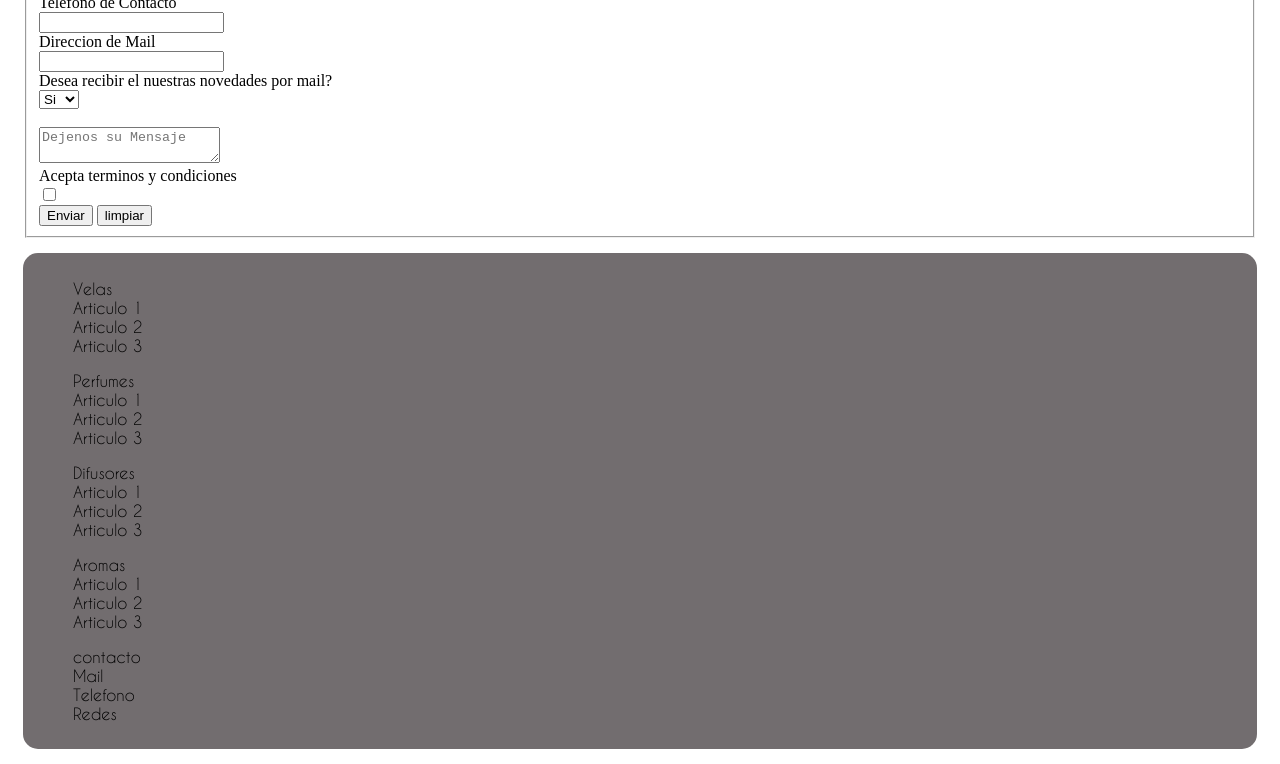
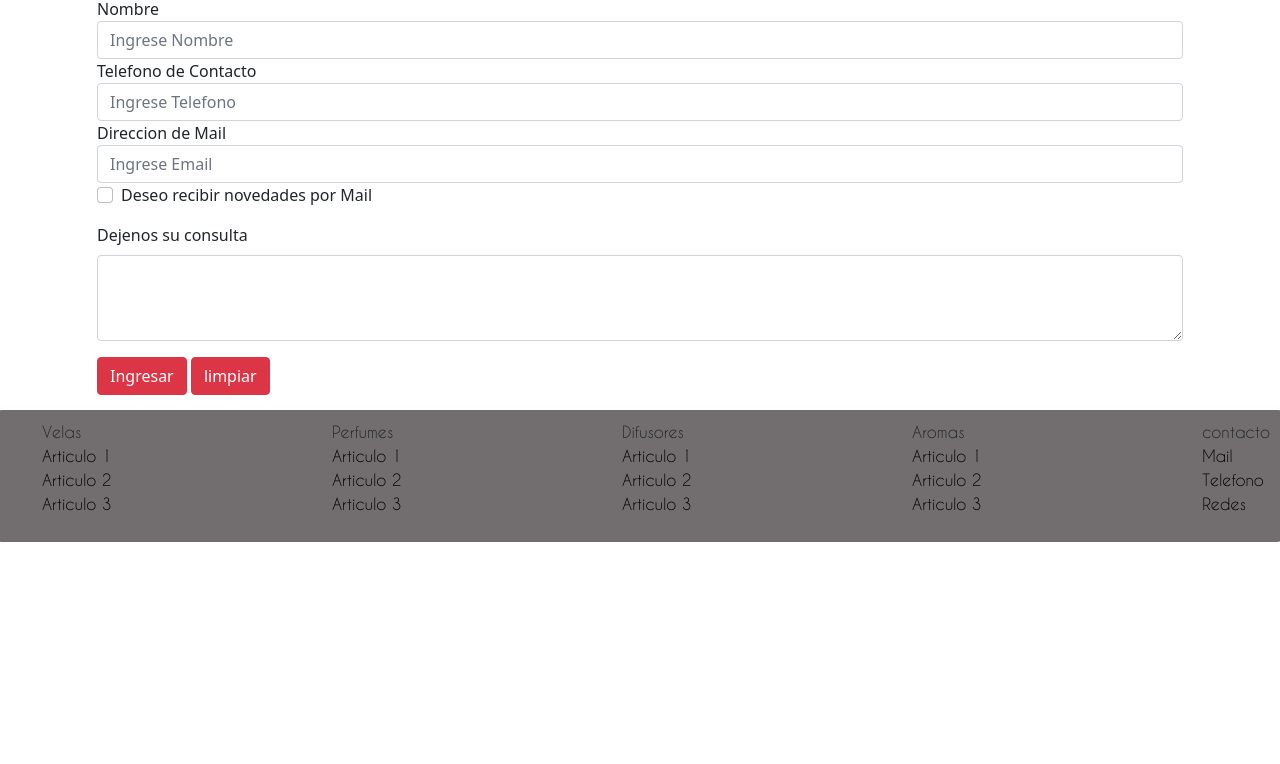
Before and after one commit to matrabinovich/owski, a plain HTML site: page pages/contacto.html in a window 1280 px wide. Shown: the part 252-1016 px from the top of the page. After the commit the page ends 809 px from the top, so only its background shows below. Drawn offline with nearby package versions, Linux system fonts and the light colour scheme.

Commit message:
agregado bootstrap

```diff
--- a/pages/contacto.html
+++ b/pages/contacto.html
@@ -6,6 +6,7 @@
     <meta name="viewport" content="width=device-width, initial-scale=1.0">
     <title>contacto</title>
     <link rel="shortcut icon" href="../imagenes/favicon-14.png">
+    <link href="https://cdn.jsdelivr.net/npm/bootstrap@5.1.3/dist/css/bootstrap.min.css" rel="stylesheet" integrity="sha384-1BmE4kWBq78iYhFldvKuhfTAU6auU8tT94WrHftjDbrCEXSU1oBoqyl2QvZ6jIW3" crossorigin="anonymous">
     <link rel="stylesheet" href="../styles.css">
 </head>
 <body>
@@ -23,32 +24,44 @@
         </nav>
     </header>
 
-    <form action="">
-        <fieldset>
-            <legend>Formulario de Contacto</legend>
-            <label for="nombre">Nombre</label><br>
-            <input type="text" name="nombre"><br>
-            <label for="telefono">Telefono de Contacto</label><br>
-            <input type="number" name="telefono"><br>
-            <label for="mail">Direccion de Mail</label><br>
-            <input type="email" name="mail"><br>
-            <label for="novedades">Desea recibir el nuestras novedades por mail?</label><br>
-            <select name="novedades" id="">
-                <option value="si">Si</option>
-                <option value="nn">No</option>
-            </select><br>
-            <br>
-            <textarea name="mensaje" placeholder="Dejenos su Mensaje"></textarea><br>
-            <form action="">
-                <label for="checkbox">Acepta terminos y condiciones</label><br>
-                <input type="checkbox" name="acepta" value="1"><br>
-            </form>
-            <input type="submit" value="Enviar">
-            <input type="reset" value="limpiar">
-        </fieldset>
-    </form>
 
-    <footer>
+    <div class="container">
+        <h2>Contacto</h2>
+        <form action="#">
+            <div class="form-group">
+                <label for="name">Nombre</label>
+                <input class="form-control" type="text" id="contactoNombre" placeholder="Ingrese Nombre" name="nombre">
+            </div>
+            <div class="form-group">
+                <label for="number">Telefono de Contacto</label>
+                <input class="form-control" type="email" id="contactoTelefono" placeholder="Ingrese Telefono" name="telefono">
+            </div>
+            <div class="form-group">
+                <label for="email">Direccion de Mail</label>
+                <input class="form-control" type="email" id="contactoMail" placeholder="Ingrese Email" name="email">
+            </div>
+            <div class="mb-3 form-check">
+                <input type="checkbox" class="form-check-input" id="exampleCheck1">
+                <label class="form-check-label" for="exampleCheck1">Deseo recibir novedades por Mail</label>
+            </div>
+            <div class="mb-3">
+                <label for="exampleFormControlTextarea1" class="form-label">Dejenos su consulta</label>
+                <textarea class="form-control" id="exampleFormControlTextarea1" rows="3"></textarea>
+            </div>
+            <button type="submit" class="btn btn-danger">
+                    Ingresar
+            </button>
+            <button type="reset" class="btn btn-danger">
+                    limpiar
+            </button>
+        </form>
+    </div>
+
+
+
+
+    <footer class="row">
+        <div class="pie">
         <ul>
             <li>Velas</li>
             <li><a href="#">Articulo 1</a></li>
@@ -79,7 +92,8 @@
             <li><a href="#">Telefono</a></li>
             <li><a href="#">Redes</a></li>
         </ul>
+        </div>
     </footer>
-
+    <script src="https://cdn.jsdelivr.net/npm/bootstrap@5.1.3/dist/js/bootstrap.bundle.min.js" integrity="sha384-ka7Sk0Gln4gmtz2MlQnikT1wXgYsOg+OMhuP+IlRH9sENBO0LRn5q+8nbTov4+1p" crossorigin="anonymous"></script>
 </body>
 </html>
```
Also changed, not shown: index.html (line endings or trailing spaces), pages/fragancias.html (line endings or trailing spaces), pages/productos.html (line endings or trailing spaces), pages/ventaMayotrista.html (line endings or trailing spaces), readme.md, styles.css (line endings or trailing spaces).
